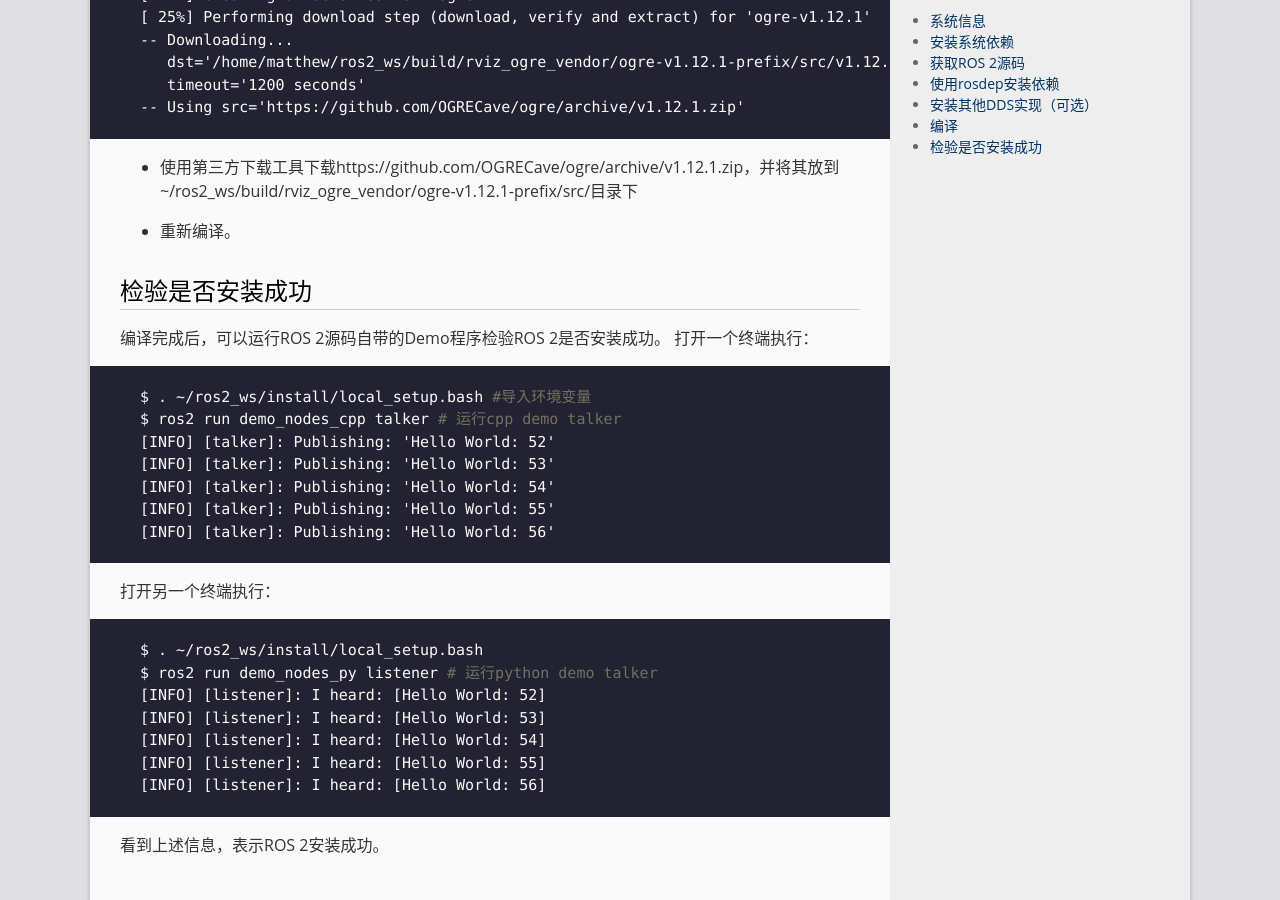
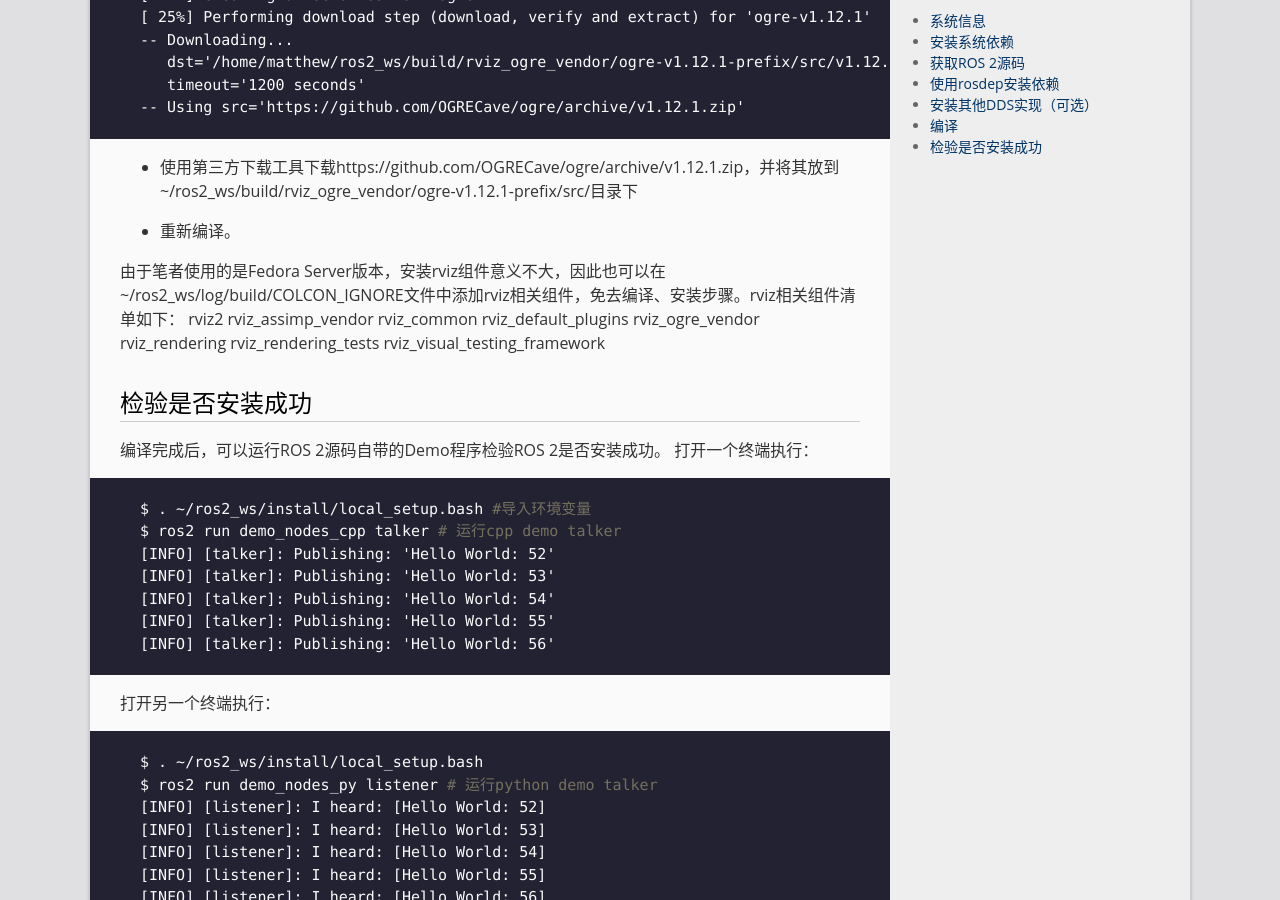
Before and after one commit to jiezenghuang/jiezenghuang.github.io, a Jekyll site: the page built from _posts/2019-10-07-install-ros2-in-fedora.markdown, in a window 1280 px wide and 900 px high, scrolled down 3948 px. Built offline with Jekyll 4.4.1, drawn with Linux system fonts in a browser that asks for light colours.

Commit message:
add rviz to colcon ignore

```diff
--- a/_posts/2019-10-07-install-ros2-in-fedora.markdown
+++ b/_posts/2019-10-07-install-ros2-in-fedora.markdown
@@ -19,7 +19,7 @@ Linux ros2-vm 5.2.17-200.fc30.x86_64 #1 SMP Mon Sep 23 13:42:32 UTC 2019 x86_64
 
 ## 安装系统依赖
 
-安装之前建议先[更新系统](archivers/fedora#%E6%9B%B4%E6%96%B0%E7%B3%BB%E7%BB%9F)。
+安装之前建议先[更新系统](2019/10/05/fedora-tips/#%E6%9B%B4%E6%96%B0%E7%B3%BB%E7%BB%9F)。
 
 >可参考[官网安装指引](https://index.ros.org/doc/ros2/Installation/Dashing/Fedora-Development-Setup/)。
 
@@ -170,6 +170,16 @@ $ cat stdout_stderr.log
 
 * 重新编译。
 
+由于笔者使用的是Fedora Server版本，安装rviz组件意义不大，因此也可以在~/ros2_ws/log/build/COLCON_IGNORE文件中添加rviz相关组件，免去编译、安装步骤。rviz相关组件清单如下：
+rviz2
+rviz_assimp_vendor
+rviz_common
+rviz_default_plugins
+rviz_ogre_vendor
+rviz_rendering
+rviz_rendering_tests
+rviz_visual_testing_framework
+
 ## 检验是否安装成功
 
 编译完成后，可以运行ROS 2源码自带的Demo程序检验ROS 2是否安装成功。
```
